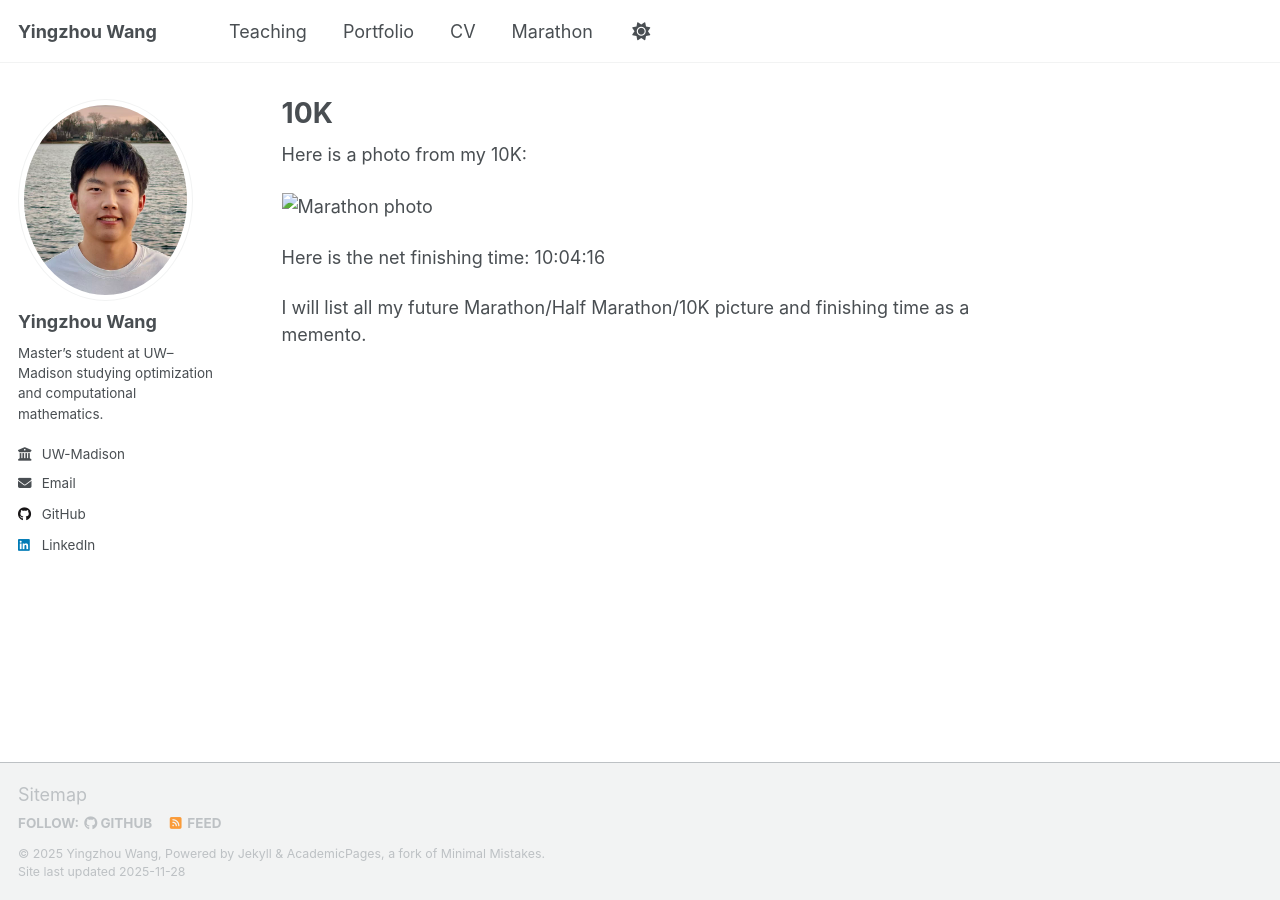
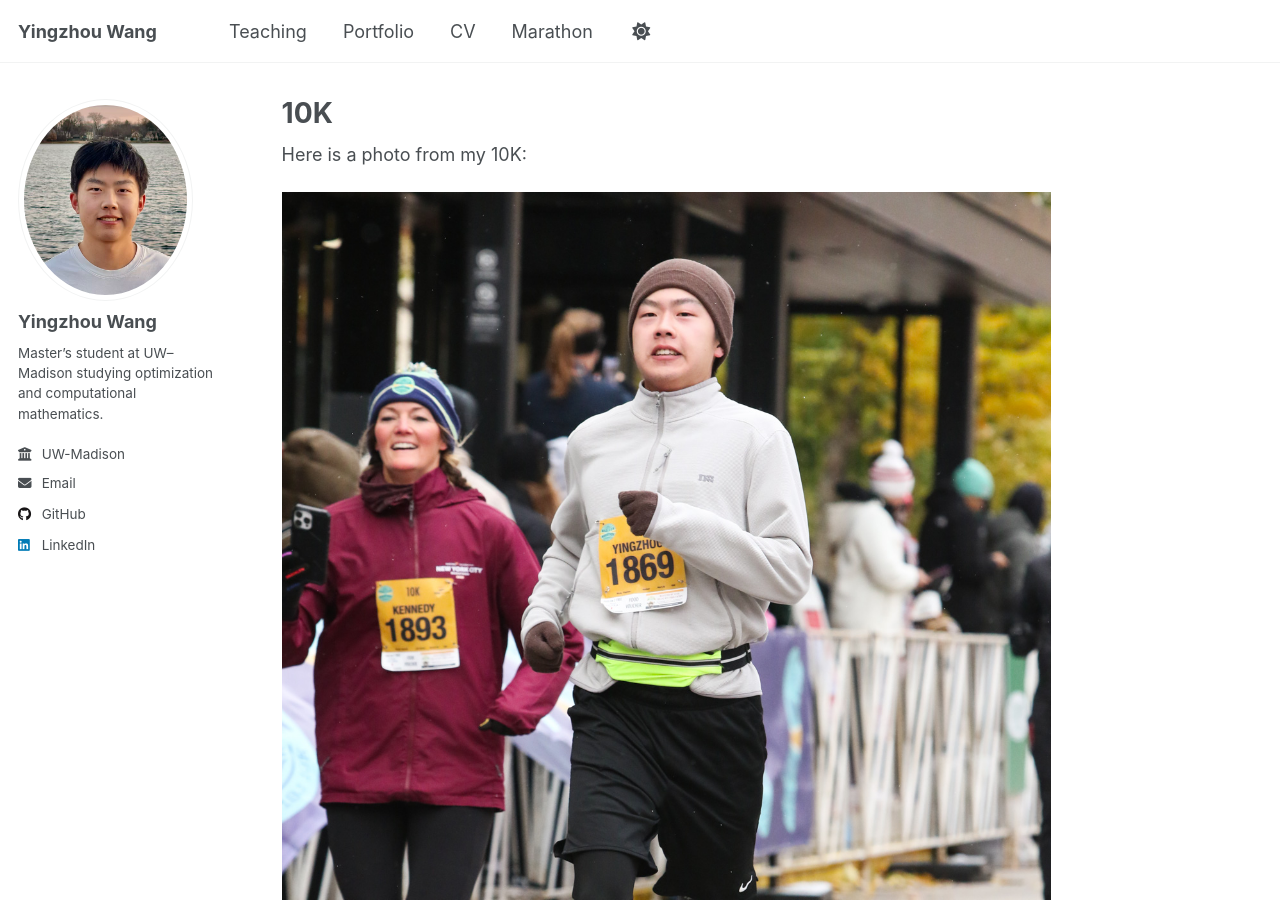
Before and after one commit to Joel-Wang-Math/Yingzhou-Wang, a Jekyll site: the page built from _pages/marathon.md, in a window 1280 px wide and 900 px high. Built offline with Jekyll 4.4.1, drawn with Linux system fonts in a browser that asks for light colours; a script that is not in the unit is left out.

Commit message:
Update image path for marathon photo

```diff
--- a/_pages/marathon.md
+++ b/_pages/marathon.md
@@ -7,7 +7,7 @@ author_profile: true
 
 Here is a photo from my 10K:
 
-![Marathon photo](marathon.JPG)
+![Marathon photo]({{ "/images/marathon.JPG" | relative_url }})
 
 Here is the net finishing time: 10:04:16
 
```
